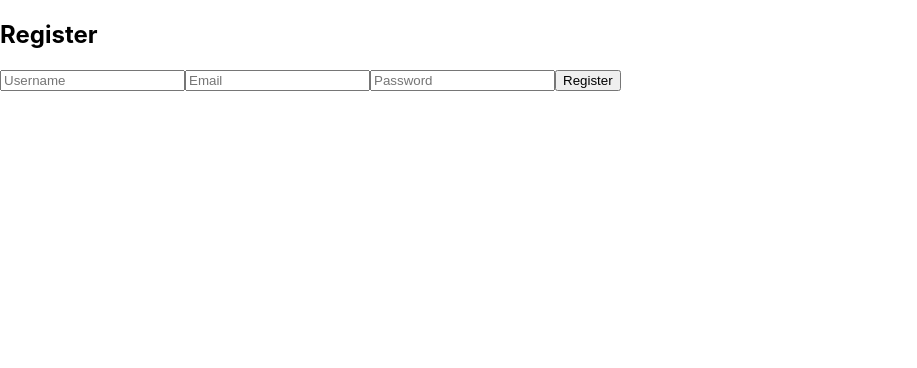
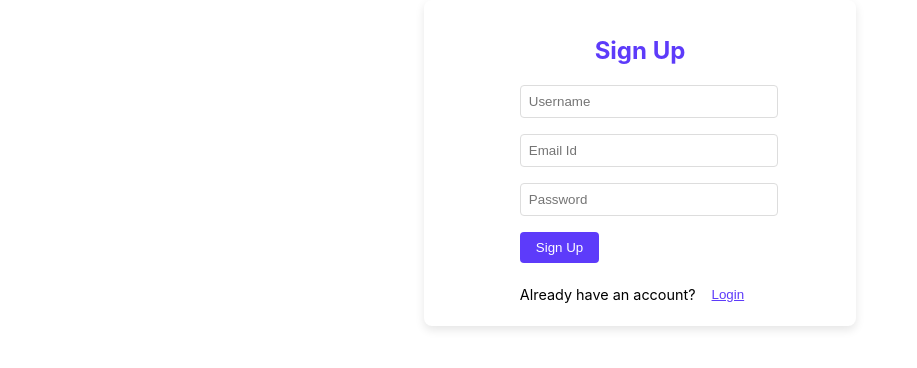
Before and after one commit to jordanhughes421/fiscalfox-front, a React (Create React App) app: page /register in a window 1280 px wide. Shown: the top 368 px of the page, without its empty margins (0-917 px from the left). Built offline with nearby package versions, Linux system fonts and the light colour scheme.

Commit message:
Added Register Form

```diff
--- a/package.json
+++ b/package.json
@@ -14,8 +14,12 @@
     "web-vitals": "^2.1.4"
   },
   "scripts": {
+    "_commentLocalDev": "Local Dev: Use `npm run local` for hot reloading and real-time changes.",
+    "_commentProdLikeTesting": "Prod-like Testing: Build with `npm run build`, then serve with `npm start` for a production mimic.",
+    "_commentDeployment": "Deployment: Use `heroku-postbuild` for building in the deployment process.",
     "start": "serve -s build",
     "build": "react-scripts build",
+    "local": "react-scripts start",
     "heroku-postbuild": "npm run build"
   },
   "eslintConfig": {
--- /dev/null
+++ b/src/register.css
@@ -0,0 +1,63 @@
+.register-container {
+    max-width: 400px;
+    margin: auto;
+    padding: 1rem;
+    background: white;
+    border-radius: 8px;
+    box-shadow: 0px 4px 10px rgba(0, 0, 0, 0.1);
+  }
+
+  .form-wrapper {
+    display: flex;
+    flex-direction: column;
+    align-items: center;
+  }
+
+  h2 {
+    color: #5d3bfa; /* or the purple color used in the screenshot */
+  }
+
+  .input-container {
+    width: 100%;
+    margin-bottom: 1rem;
+  }
+
+  .input-container input {
+    width: 100%;
+    padding: 0.5rem;
+    border: 1px solid #ddd;
+    border-radius: 4px;
+  }
+
+  .submit-container,
+  .login-container {
+    width: 100%;
+    display: flex;
+    justify-content: space-between;
+    align-items: center;
+    margin-top: 1rem;
+  }
+
+  .submit-btn,
+  .login-btn {
+    padding: 0.5rem 1rem;
+    border: none;
+    border-radius: 4px;
+    cursor: pointer;
+  }
+
+  .submit-btn {
+    background-color: #5d3bfa; /* or the button color used in the screenshot */
+    color: white;
+  }
+
+  .login-btn {
+    background: none;
+    color: #5d3bfa; /* or the purple color used in the screenshot */
+    text-decoration: underline;
+    cursor: pointer;
+  }
+
+  .login-container span {
+    font-size: 0.9rem;
+  }
--- a/src/register.js
+++ b/src/register.js
@@ -1,8 +1,9 @@
 // HomePage.js example
 import { Outlet, Link } from "react-router-dom";
 import { useNavigate } from 'react-router-dom';
+import './register.css'
 import React, { useState } from 'react';
-const baseUrl = 'https://projectfinancetracker-backend-2f2604a2f7f0.herokuapp.com'; // Adjust according to your backend server
+const baseUrl = 'http://localhost:3001'; // Adjust according to your backend server
 
 function Register() {
   const navigate = useNavigate();
@@ -55,8 +56,10 @@ function Register() {
 
     return (
     <div className="register-container">
-      <h2>Register</h2>
+      <div className="form-wrapper">
+        <h2>Sign Up</h2>
         <form onSubmit={handleSubmit}>
+          <div className="input-container">
             <input
               type="text"
               name="username"
@@ -65,14 +68,18 @@ function Register() {
               onChange={handleChange}
               required
             />
+          </div>
+          <div className="input-container">
             <input
               type="email"
               name="email"
-          placeholder="Email"
+              placeholder="Email Id"
               value={formData.email}
               onChange={handleChange}
               required
             />
+          </div>
+          <div className="input-container">
             <input
               type="password"
               name="password"
@@ -81,8 +88,16 @@ function Register() {
               onChange={handleChange}
               required
             />
-        <button type="submit">Register</button>
+          </div>
+          <div className="submit-container">
+            <button type="submit" className="submit-btn">Sign Up</button>
+          </div>
+          <div className="login-container">
+            <span>Already have an account?</span>
+            <button onClick={() => navigate('/login')} className="login-btn">Login</button>
+          </div>
         </form>
+      </div>
     </div>
   );
 }
```
Also changed, not shown: 14 other files (tests, documents, lock files or other folders). Lines whose indentation alone changed are shown as unchanged.
